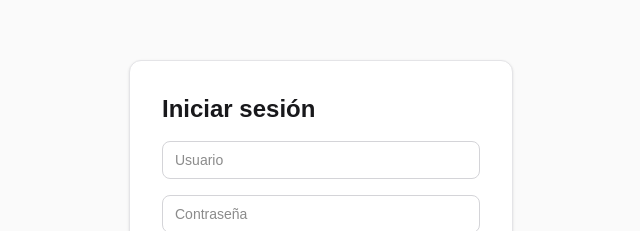
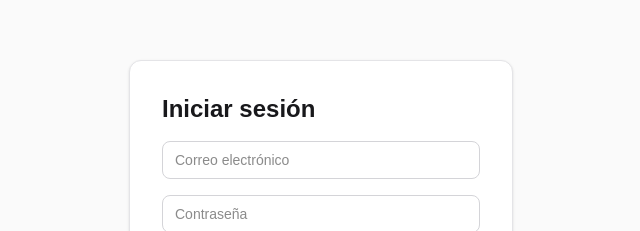
Before and after one commit to Jhaseft/tss_frontend, a Next.js app: page /login in a window 1280 px wide. Shown: the part 211-442 px from the top of the page, without its empty margins (319-959 px from the left). Built offline with nearby package versions, Linux system fonts and the light colour scheme; no server answers.

Commit message:
Refactor login input to use email instead of username and update error messages

```diff
--- a/src/app/login/page.tsx
+++ b/src/app/login/page.tsx
@@ -13,7 +13,7 @@ type AuthResponse = {
 
 export default function LoginPage() {
   const router = useRouter();
-  const [login, setLogin] = useState("");
+  const [email, setEmail] = useState("");
   const [password, setPassword] = useState("");
   const [error, setError] = useState("");
   const [loading, setLoading] = useState(false);
@@ -23,11 +23,11 @@ export default function LoginPage() {
     setLoading(true);
     setError("");
     try {
-      const data = await api.post<AuthResponse>("/api/auth/login", { login, password });
+      const data = await api.post<AuthResponse>("/api/auth/login", { email, password });
       saveAuth(data.token, { login: data.login, roles: data.roles });
       router.push(isAdmin({ login: data.login, roles: data.roles }) ? "/admin" : "/dashboard");
     } catch {
-      setError("Usuario o contraseña incorrectos");
+      setError("Correo o contraseña incorrectos");
     } finally {
       setLoading(false);
     }
@@ -42,13 +42,13 @@ export default function LoginPage() {
         <h1 className="text-2xl font-semibold text-zinc-900 dark:text-zinc-50">Iniciar sesión</h1>
 
         <input
-          type="text"
-          placeholder="Usuario"
-          value={login}
-          onChange={(e) => setLogin(e.target.value)}
+          type="email"
+          placeholder="Correo electrónico"
+          value={email}
+          onChange={(e) => setEmail(e.target.value)}
           className="border border-zinc-300 dark:border-zinc-700 rounded-lg px-3 py-2 bg-transparent text-sm outline-none focus:ring-2 focus:ring-black dark:focus:ring-white"
           required
-          autoComplete="username"
+          autoComplete="email"
         />
 
         <input
```
